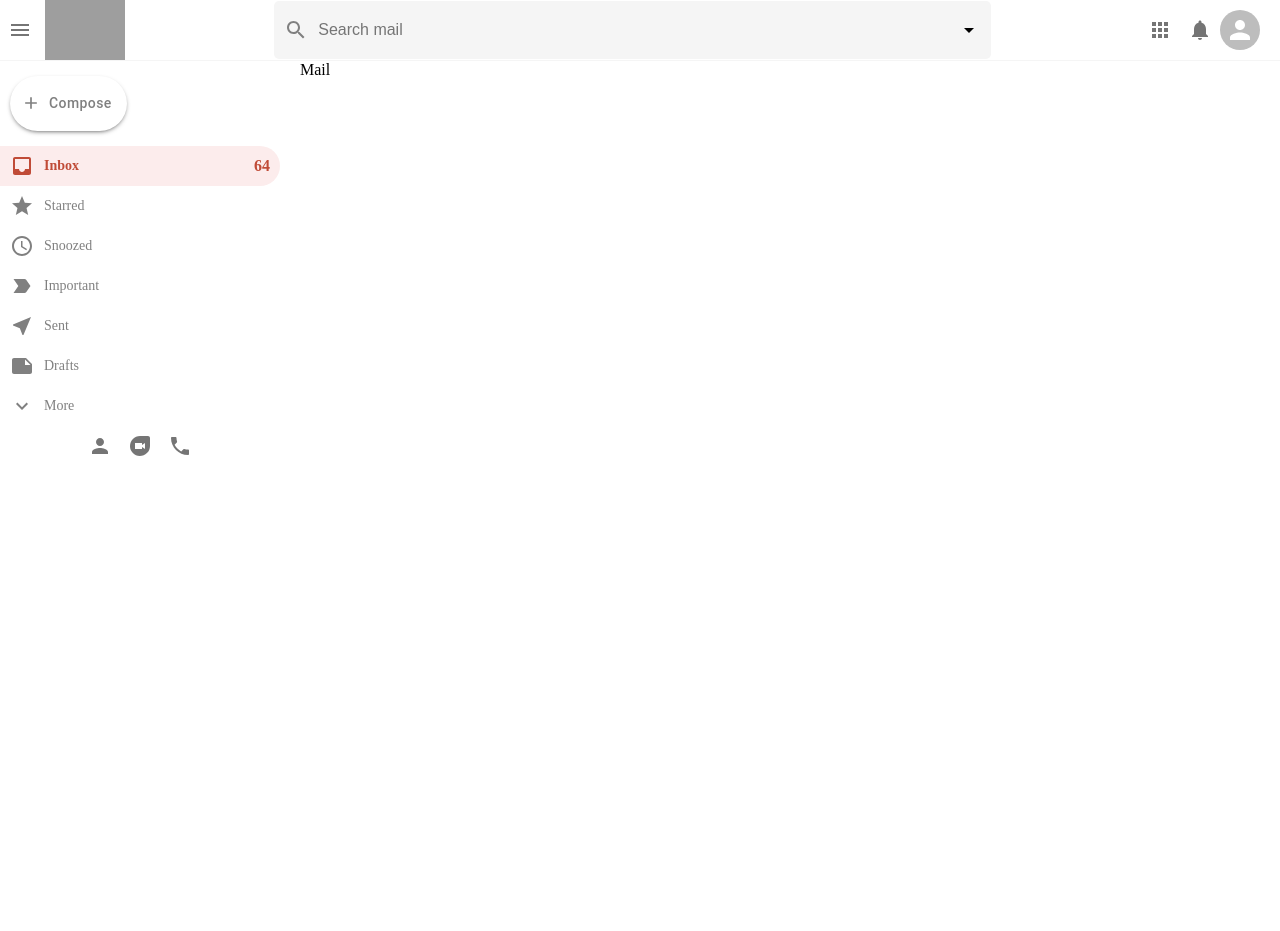
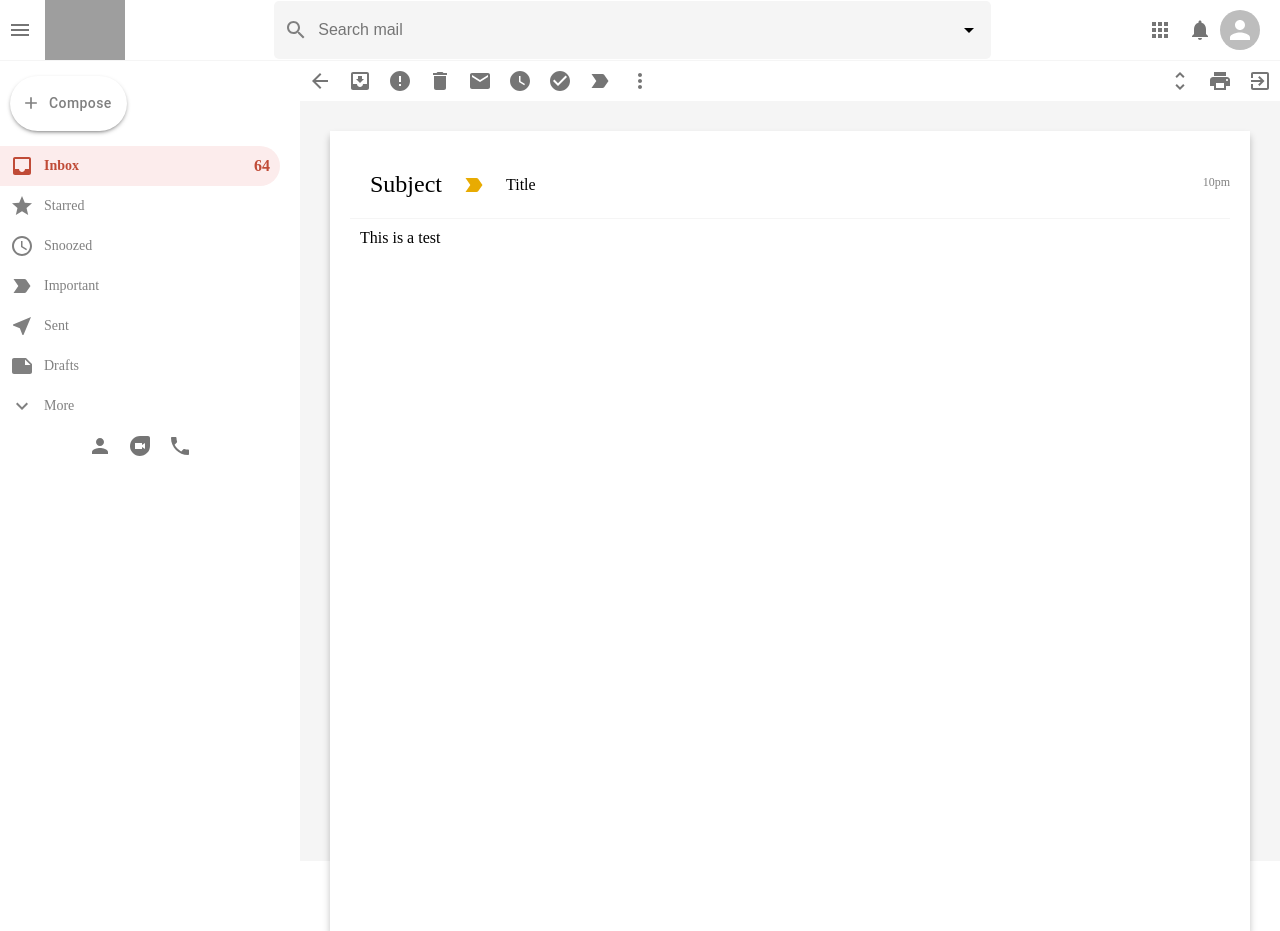
Before and after one commit to StrigZ/gmail-clone, a React (Create React App) app: page /mail in a window 1280 px wide. Before the commit the page ends 861 px from the top, so only its background shows below. Built offline with nearby package versions, Linux system fonts and the light colour scheme; grey boxes are pictures that could not be loaded.

Commit message:
add mail page

```diff
--- a/src/EmailRow.jsx
+++ b/src/EmailRow.jsx
@@ -3,10 +3,13 @@
   StarBorderOutlined,
 } from "@mui/icons-material";
 import { Checkbox, IconButton } from "@mui/material";
+import { useNavigate } from "react-router";
 import "./EmailRow.css";
 const EmailRow = ({ id, title, subject, description, time }) => {
+  const navigation = useNavigate();
+
   return (
-    <div className="email-row">
+    <div onClick={() => navigation("/mail")} className="email-row">
       <div className="email-row__options">
         <Checkbox />
         <IconButton>
--- a/src/Mail.css
+++ b/src/Mail.css
@@ -0,0 +1,56 @@
+.mail {
+  flex: 1;
+  background-color: whitesmoke;
+}
+
+.mail__tools {
+  display: flex;
+  justify-content: space-between;
+  background-color: #fff;
+}
+
+.mail__tools-left {
+  display: flex;
+}
+
+.mail__body {
+  display: flex;
+  flex-direction: column;
+  margin: 30px;
+  background-color: #fff;
+  padding: 20px;
+  height: 100vh;
+  box-shadow: 0px 5px 7px 0px rgba(0, 0, 0, 0.24);
+}
+.mail__body-header {
+  display: flex;
+  align-items: center;
+  border-bottom: 1px solid whitesmoke;
+  padding: 20px;
+  position: relative;
+}
+.mail__body-header > p {
+  margin-left: 20px;
+}
+.mail__important {
+  color: #e8ab02 !important;
+}
+.mail__body-header > h2 {
+  font-weight: 400;
+  margin-right: 20px;
+}
+
+.mail__message > p {
+  padding: 10px;
+  margin-right: 20px;
+
+  overflow-wrap: break-word;
+}
+
+.mail__time {
+  position: absolute;
+  top: 24px;
+  right: 0;
+  font-size: 12px;
+  color: gray;
+}
--- a/src/Mail.jsx
+++ b/src/Mail.jsx
@@ -1,6 +1,79 @@
+import {
+  ArrowBack,
+  CheckCircle,
+  Delete,
+  Email,
+  Error,
+  ExitToApp,
+  LabelImportant,
+  MoreVert,
+  MoveToInbox,
+  Print,
+  UnfoldMore,
+  WatchLater,
+} from "@mui/icons-material";
+import { IconButton } from "@mui/material";
+import { useNavigate } from "react-router";
 import "./Mail.css";
 
 const Mail = () => {
-  return <div className="mail">Mail</div>;
+  const navigation = useNavigate();
+  return (
+    <div className="mail">
+      <div className="mail__tools">
+        <div className="mail__tools-left">
+          <IconButton onClick={() => navigation("/")}>
+            <ArrowBack />
+          </IconButton>
+          <IconButton>
+            <MoveToInbox />
+          </IconButton>
+          <IconButton>
+            <Error />
+          </IconButton>
+          <IconButton>
+            <Delete />
+          </IconButton>
+          <IconButton>
+            <Email />
+          </IconButton>
+          <IconButton>
+            <WatchLater />
+          </IconButton>
+          <IconButton>
+            <CheckCircle />
+          </IconButton>
+          <IconButton>
+            <LabelImportant />
+          </IconButton>
+          <IconButton>
+            <MoreVert />
+          </IconButton>
+        </div>
+        <div className="mail__tools-right">
+          <IconButton>
+            <UnfoldMore />
+          </IconButton>
+          <IconButton>
+            <Print />
+          </IconButton>
+          <IconButton>
+            <ExitToApp />
+          </IconButton>
+        </div>
+      </div>
+      <div className="mail__body">
+        <div className="mail__body-header">
+          <h2>Subject</h2>
+          <LabelImportant className="mail__important" />
+          <p>Title</p>
+          <p className="mail__time">10pm</p>
+        </div>
+        <div className="mail__message">
+          <p>This is a test</p>
+        </div>
+      </div>
+    </div>
+  );
 };
 export default Mail;
--- a/src/features/counterSlice.js
+++ b/src/features/counterSlice.js
@@ -1,73 +1,18 @@
-import { createAsyncThunk, createSlice } from '@reduxjs/toolkit';
-import { fetchCount } from './counterAPI';
+import { createSlice } from "@reduxjs/toolkit";
 
 const initialState = {
   value: 0,
-  status: 'idle',
 };
 
-// The function below is called a thunk and allows us to perform async logic. It
-// can be dispatched like a regular action: `dispatch(incrementAsync(10))`. This
-// will call the thunk with the `dispatch` function as the first argument. Async
-// code can then be executed and other actions can be dispatched. Thunks are
-// typically used to make async requests.
-export const incrementAsync = createAsyncThunk(
-  'counter/fetchCount',
-  async (amount) => {
-    const response = await fetchCount(amount);
-    // The value we return becomes the `fulfilled` action payload
-    return response.data;
-  }
-);
+export const counterSlice = createSlice({
+  name: "counter",
+  initialState,
 
-export const counterSlice = createSlice({
-  name: 'counter',
-  initialState,
-  // The `reducers` field lets us define reducers and generate associated actions
-  reducers: {
-    increment: (state) => {
-      // Redux Toolkit allows us to write "mutating" logic in reducers. It
-      // doesn't actually mutate the state because it uses the Immer library,
-      // which detects changes to a "draft state" and produces a brand new
-      // immutable state based off those changes
-      state.value += 1;
-    },
-    decrement: (state) => {
-      state.value -= 1;
-    },
-    // Use the PayloadAction type to declare the contents of `action.payload`
-    incrementByAmount: (state, action) => {
-      state.value += action.payload;
-    },
-  },
-  // The `extraReducers` field lets the slice handle actions defined elsewhere,
-  // including actions generated by createAsyncThunk or in other slices.
-  extraReducers: (builder) => {
-    builder
-      .addCase(incrementAsync.pending, (state) => {
-        state.status = 'loading';
-      })
-      .addCase(incrementAsync.fulfilled, (state, action) => {
-        state.status = 'idle';
-        state.value += action.payload;
-      });
-  },
+  reducers: {},
 });
 
 export const { increment, decrement, incrementByAmount } = counterSlice.actions;
 
-// The function below is called a selector and allows us to select a value from
-// the state. Selectors can also be defined inline where they're used instead of
-// in the slice file. For example: `useSelector((state: RootState) => state.counter.value)`
 export const selectCount = (state) => state.counter.value;
 
-// We can also write thunks by hand, which may contain both sync and async logic.
-// Here's an example of conditionally dispatching actions based on current state.
-export const incrementIfOdd = (amount) => (dispatch, getState) => {
-  const currentValue = selectCount(getState());
-  if (currentValue % 2 === 1) {
-    dispatch(incrementByAmount(amount));
-  }
-};
-
 export default counterSlice.reducer;
```
